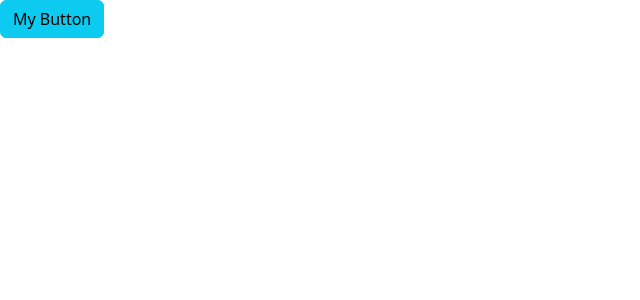
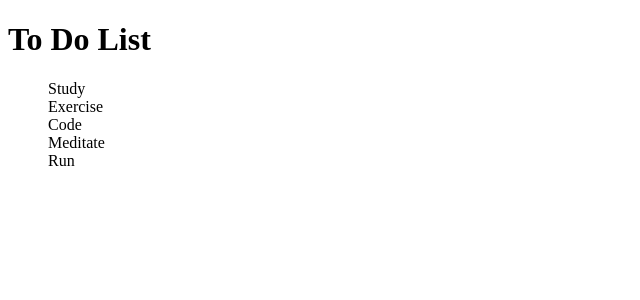
Before and after one commit to rajkumarpaneru/react-basics, a React (Vite) app: page / in a window 1280 px wide. Shown: the top 300 px of the page, without its empty margins (0-640 px from the left). Built offline with nearby package versions, Linux system fonts and the light colour scheme.

Commit message:
use vanilla css to style component

```diff
--- a/src/App.tsx
+++ b/src/App.tsx
@@ -21,14 +21,14 @@ const App = () => {
 
   return (
     <div>
-      {/* <ListGroup
+      <ListGroup
         items={todos}
         heading={heading}
         onSelectItem={handleSelectItem}
       />
 
-      <Alert>List Items retrieved successfully.</Alert> */}
-
+      {/* <Alert>List Items retrieved successfully.</Alert> */}
+      {/*
       {isAlertVisible && (
         <Alert onClick={() => setAlertVisible(false)}>
           <strong>Holy guacamole!</strong> You should check in on some of those
@@ -38,7 +38,7 @@ const App = () => {
 
       <Button color="info" onClick={() => setAlertVisible(true)}>
         My Button
-      </Button>
+      </Button> */}
     </div>
   );
 };
--- /dev/null
+++ b/src/components/ListGroup.css
@@ -0,0 +1,3 @@
+.list-group {
+    list-style: none;
+}
--- a/src/components/ListGroup.tsx
+++ b/src/components/ListGroup.tsx
@@ -1,4 +1,5 @@
 import React, { useState } from "react";
+import "./ListGroup.css";
 
 interface Props {
   items: string[];
```
Also changed, not shown: src/main.tsx (+7 -7 lines).
